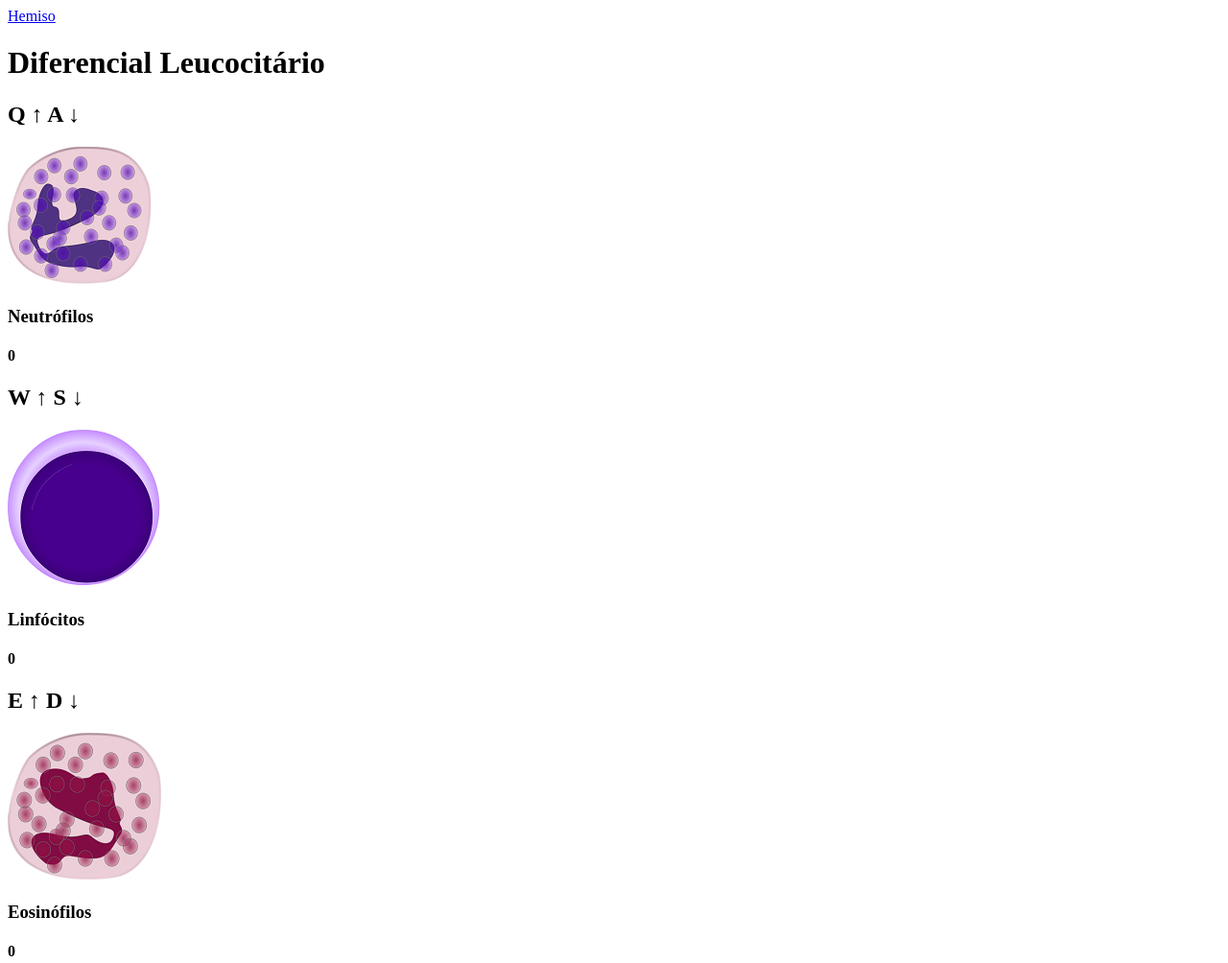
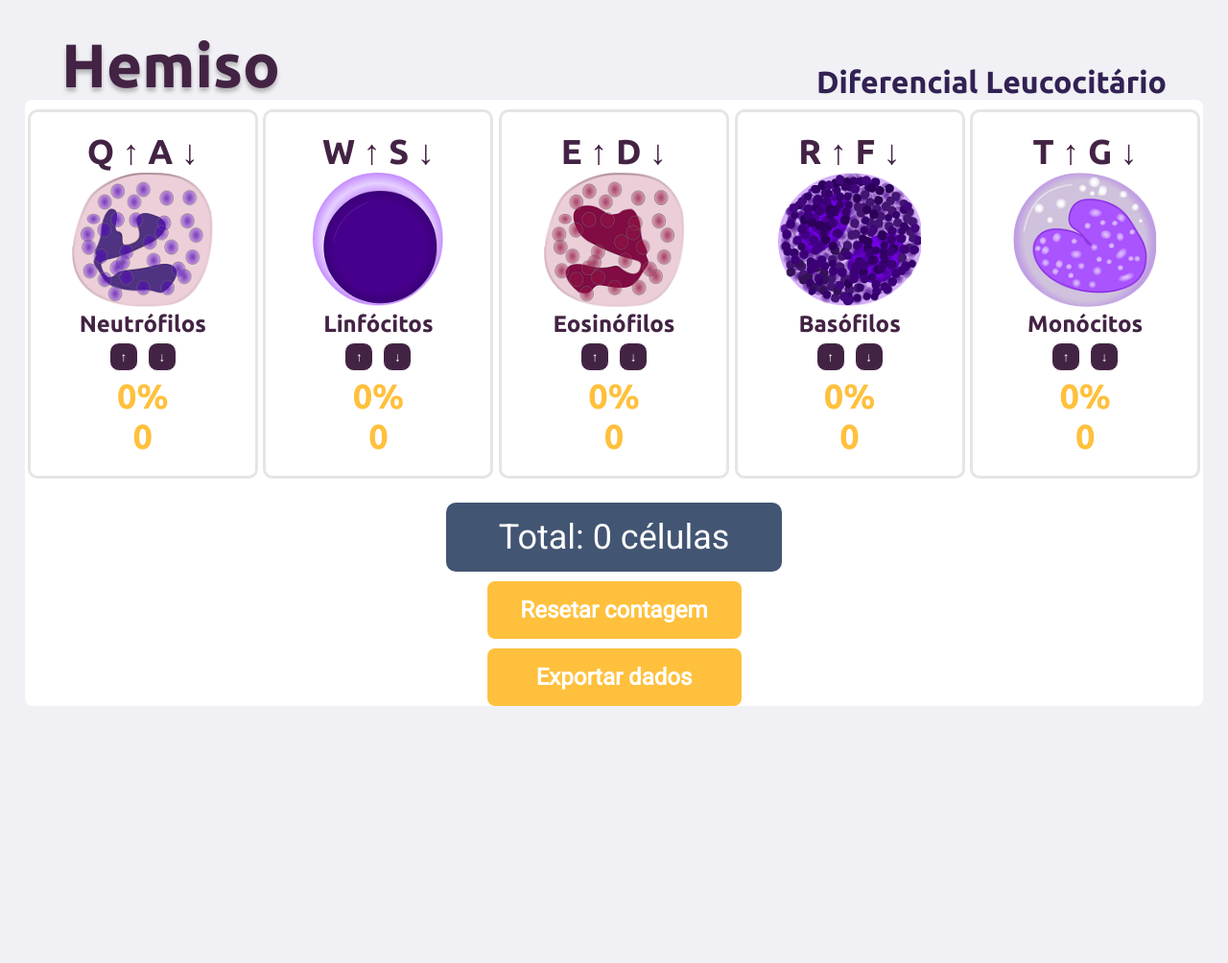
Before and after one commit to jean2q/Hemiso, a plain HTML site: page counter.html in a window 1280 px wide. Shown: the top 1004 px of the page at 96% size. After the commit the page ends 800 px from the top, so only its background shows below. Drawn offline with Linux system fonts and the light colour scheme.

Commit message:
Contador faltando apenas exportar

```diff
--- a/counter.html
+++ b/counter.html
@@ -5,6 +5,14 @@
     <meta charset="UTF-8">
     <meta name="viewport" content="width=device-width, initial-scale=1.0">
     <title>Hemiso - Contador</title>
+
+    <link rel="stylesheet" href="styles/counter.css">
+    <link href="https://fonts.googleapis.com/css2?family=Roboto&display=swap" rel="stylesheet">
+    <link
+        href="https://fonts.googleapis.com/css2?family=Ubuntu:ital,wght@0,300;0,400;0,500;0,700;1,300;1,400;1,500;1,700&display=swap"
+        rel="stylesheet">
+
+
 </head>
 
 <body>
@@ -12,50 +20,58 @@
         <div class="logo">
             <a href="/">Hemiso</a>
         </div>
+        <h1>Diferencial Leucocitário</h1>
     </header>
 
-    <h1>Diferencial Leucocitário</h1>
 
     <div class="container">
         <div class="buttons">
             <div class="buttonNeut">
                 <h2>Q ↑ A ↓</h2>
                 <img src="images/counter/neut.png">
-                <h3>Neutrófilos</h3>
-                <h4>0</h4>
+                <h3>Neutrófilos</h3><button class="addSub" id="incrementNeut">↑</button><button class="addSub" id="decrementNeut">↓</button>
+                <h4><span id="neutPorcento">0</span><span class="porcento">%</span></h4>
+                <h4 id="neut">0</h4>
+
             </div>
             <div class="buttonLinf">
                 <h2>W ↑ S ↓</h2>
                 <img src="images/counter/linf.png">
-                <h3>Linfócitos</h3>
-                <h4>0</h4>
+                <h3>Linfócitos</h3><button class="addSub" id="incrementLinf">↑</button><button class="addSub" id="decrementLinf">↓</button>
+                <h4><span id="linfPorcento">0</span><span class="porcento">%</span></h4>
+                <h4 id="linf">0</h4>
             </div>
             <div class="buttonEosi">
                 <h2>E ↑ D ↓</h2>
                 <img src="images/counter/eosi.png">
-                <h3>Eosinófilos</h3>
-                <h4>0</h4>
+                <h3>Eosinófilos</h3><button class="addSub" id="incrementEosi">↑</button><button class="addSub" id="decrementEosi">↓</button>
+                <h4><span id="eosiPorcento">0</span><span class="porcento">%</span></h4>
+                <h4 id="eosi">0</h4>
             </div>
             <div class="buttonBaso">
                 <h2>R ↑ F ↓</h2>
                 <img src="images/counter/baso.png">
-                <h3>Basófilos</h3>
-                <h4>0</h4>
+                <h3>Basófilos</h3><button class="addSub" id="incrementBaso">↑</button><button class="addSub" id="decrementBaso">↓</button>
+                <h4><span id="basoPorcento">0</span><span class="porcento">%</span></h4>
+                <h4 id="baso">0</h4>
             </div>
             <div class="buttonMono">
                 <h2>T ↑ G ↓</h2>
-                <img src="images/counter/mono.svg">
-                <h3>Monócitos</h3>
-                <h4>0</h4>
+                <img src="images/counter/mono.png">
+                <h3>Monócitos</h3><button class="addSub" id="incrementMono">↑</button><button class="addSub" id="decrementMono">↓</button>
+                <h4><span id="monoPorcento">0</span><span class="porcento">%</span></h4>
+                <h4 id="mono">0</h4>
             </div>
         </div>
 
-        <div class="total">Total:<span></span></div>
+        <div class="total">Total: <span id="total">0</span> células</div>
 
-        <div class="reset">Resetar contagem</div>
-        <div class="export">Exportar dados</div>
+        <button class="buttonAmarelo" id="reset">Resetar contagem</button>
+        <button class="buttonAmarelo" id="export">Exportar dados
+
     </div>
 
+    <script src="counter.js"></script>
 </body>
 
 </html>
--- /dev/null
+++ b/counter.js
@@ -0,0 +1,93 @@
+const cels = ['Neut', 'Eosi', 'Baso', 'Linf', 'Mono']
+function counter(wbc) {
+    const add = document.getElementById('increment' + wbc) //Declara algumas constantes pegando o id dos botões
+    const sub = document.getElementById('decrement' + wbc)
+
+
+    //Declara algumas variaveis de acordo com alguns campos
+    let campoContador = document.getElementById(wbc.toLowerCase())
+    let campoTotal = document.getElementById('total')
+    let campoPorCento = document.getElementById(wbc.toLowerCase() + 'Porcento')
+
+
+    add.addEventListener('click', function () { //incrementa os contadores do campo e do total para cada click
+        campoContador.innerHTML++
+        campoTotal.innerHTML++
+
+        campoPorCento.innerHTML = ((campoContador.innerHTML / campoTotal.innerHTML) * 100).toFixed(2) //atualiza, a cada click, o valor da % correspondente do campo
+
+        atualizaValores() //Chama a função para atualizar os valores em % dos outros campos, a cada click.
+
+    })
+
+    sub.addEventListener('click', function () {
+        //decrementa os contadores do campo e do total para cada click, exceto se o valor já for 0
+        if (campoContador.innerHTML >= 1) {
+            campoContador.innerHTML--
+            campoTotal.innerHTML--
+        } else {
+            campoContador.innerHTML = 0
+        }
+
+        atualizaValores() //Chama a função para atualizar os valores em % dos outros campos, a cada click.
+    })
+
+    function atualizaValores() {
+        for (i in cels) { //Atualiza os valores de todos os campos de porcentagem, toda vez que qualquer um dos botões é acionado
+            let campoPorCento = document.getElementById(cels[i].toLowerCase() + 'Porcento')
+            let campoContador = document.getElementById(cels[i].toLowerCase())
+
+            campoPorCento.innerHTML = ((campoContador.innerHTML / campoTotal.innerHTML) * 100).toFixed(2)
+
+            if (isNaN(campoPorCento.innerHTML) == true) { //Verifica se o resultado será NaN (no caso de uma divisão por 0, por exemplo), se sim zera o valor
+                campoPorCento.innerHTML = 0
+            }
+        }
+    }
+}
+
+counter('Neut') //Chama as funções para contar os cliques
+counter('Eosi')
+counter('Baso')
+counter('Linf')
+counter('Mono')
+
+const teclasCampo = [
+    ['Neut', 'q', 'a'],
+    ['Linf', 'w', 's'],
+    ['Eosi', 'e', 'd'],
+    ['Baso', 'r', 'f'],
+    ['Mono', 't', 'g'],
+]
+
+document.addEventListener("keyup", function (event) {//Adiciona um EventListener para cada Iteração do loop abaixo
+    for (i in teclasCampo) {//Percorre o array teclasCampo
+        if (event.key == teclasCampo[i][1]) {
+            //Cancela a ação default, se necessário
+            event.preventDefault();
+            //Ativa o botão como se fosse um click
+            document.getElementById("increment" + teclasCampo[i][0]).click();
+        }
+        if (event.key == teclasCampo[i][2]) {
+             //Cancela a ação default, se necessário
+            event.preventDefault();
+            //Ativa o botão como se fosse um click
+            document.getElementById("decrement" + teclasCampo[i][0]).click();
+        }
+    }
+})
+
+const exporta = document.getElementById('export')
+const reset = document.getElementById('reset')
+
+reset.addEventListener('click', function () {
+    for (i in cels){
+        let campoPorCento = document.getElementById(cels[i].toLowerCase() + 'Porcento')
+        let campoContador = document.getElementById(cels[i].toLowerCase())
+        let campoTotal = document.getElementById('total')
+
+        campoPorCento.innerHTML = 0
+        campoContador.innerHTML = 0
+        campoTotal.innerHTML = 0
+    }
+})
--- /dev/null
+++ b/styles/counter.css
@@ -0,0 +1,149 @@
+* {
+    margin: 0px;
+    padding: 0px;
+}
+button:focus {outline:0;}
+
+header {
+    display: flex;
+    justify-content: space-between;
+    margin-left: 5%;
+    margin-right: 5%;
+    margin-top: 30px;
+}
+
+header h1 {
+    color: #322153;
+    font-family: 'ubuntu', sans-serif;
+    font-size: 2rem;
+    font-weight: bold;
+    align-self: flex-end;
+    white-space: nowrap;
+}
+
+.logo {
+    color: #432344;
+    text-decoration: none;
+    font-size: 64px;
+    font-weight: bold;
+    font-family: 'ubuntu', sans-serif;
+    text-shadow: 0px 4px 4px rgba(0, 0, 0, 0.25);
+}
+
+body {
+    background-color: #F0F0F5;
+
+}
+
+.container {
+    max-width: 1228px;
+    background-color: white;
+    margin: auto;
+    height: 100%;
+    border-radius: 8px;
+}
+
+img {
+    max-height: 140px;
+}
+
+a {
+    color: inherit;
+    text-decoration: none;
+}
+
+.buttons {
+    position: relative;
+    top: 8%;
+    display: flex;
+    text-align: center;
+    justify-content: space-around;
+    flex-wrap: wrap;
+}
+
+.buttons div {
+    margin-top: 10px;
+    padding: 20px;
+    border: 3px solid #E5E5E5;
+    border-radius: 10px;
+    left: 10px;
+    width: 194px;
+}
+
+.buttons div:hover {
+    border: 3px solid #F0F0F5
+}
+
+.buttons h2,
+h3,
+h4 {
+    color: #432344;
+    font-family: 'ubuntu', sans-serif;
+    font-size: 36px;
+    font-weight: bold;
+}
+
+.buttons h3 {
+    font-size: 24px;
+}
+
+.buttons h4 {
+    color: #FFC03D;
+}
+
+.buttonAmarelo {
+    display:block;
+    background-color: #FFC03D;
+    color: white;
+    font-family: 'Roboto';
+    font-size: 24px;
+    font-weight: bold;
+    width: 265px;
+    height: 60px;
+    border-radius: 8px;
+    text-align: center;
+    margin: auto;
+    margin-top: 10px;
+    margin-bottom: 10px;
+    line-height: 60px;
+    border:white;
+}
+.buttonAmarelo:hover{
+    background-color: #7c6126;
+}
+
+.buttonAmarelo:active {
+    background-color: #c7921f;
+    box-shadow: 0 5px #666;
+    transform: translateY(4px);
+  }
+
+.total {
+    width: 350px;
+    height: 72px;
+    background-color: #425573;
+    border-radius: 10px;
+    font-family: 'Roboto';
+    font-size: 36px;
+    color: white;
+    margin: auto;
+    margin-top: 2%;
+    line-height: 72px;
+    text-align:center;
+}
+
+
+.addSub {
+    width: 30px;
+    height: 30px;
+    margin: 5px;
+    background-color: #432344;
+    border: 1px solid white;
+    color: white;
+    border-radius: 10px;
+}
+
+.addSub:hover {
+    background-color: #322153;
+    border: 3px solid #F0F0F5;
+}
```
Also changed, not shown: index.html (+3 -3 lines), images/counter/mono.png (added), images/counter/mono.svg (deleted).
